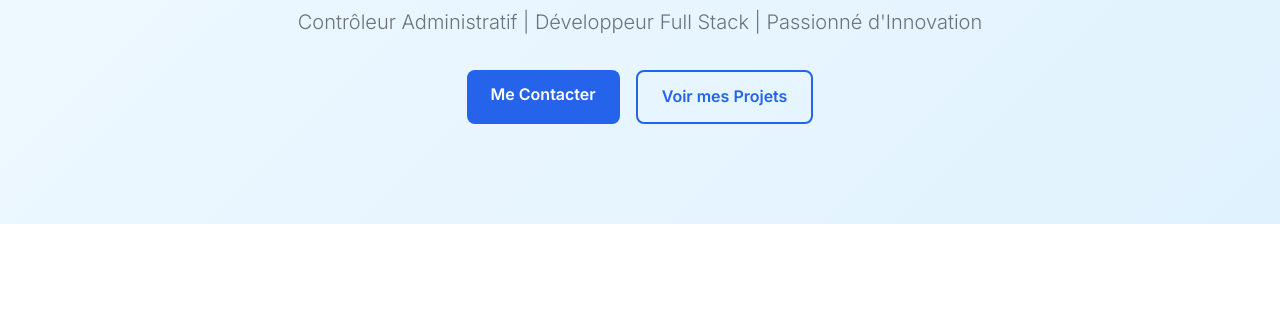
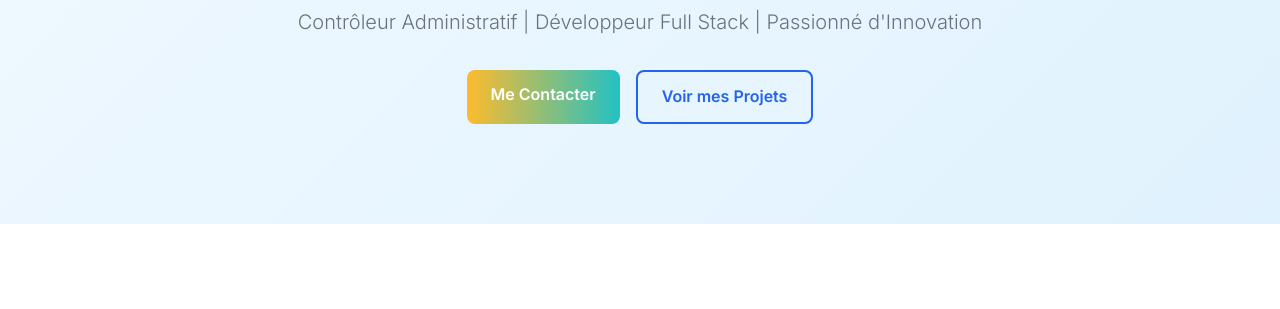
Before and after one commit to elidrissitv/mon-site-web, a plain HTML site: page index.html in a window 1280 px wide. Shown: the part 245-554 px from the top of the page. Drawn offline with Linux system fonts and the light colour scheme.

Commit message:
Ajout d'un bouton dans index.html et style.css

```diff
--- a/style.css
+++ b/style.css
@@ -116,7 +116,7 @@ body {
 }
 
 .cta.primary {
-  background: var(--primary-color);
+  background: linear-gradient(90deg, #FDBB2D 0%, #22C1C3 100%);
   color: white;
 }
 
```
